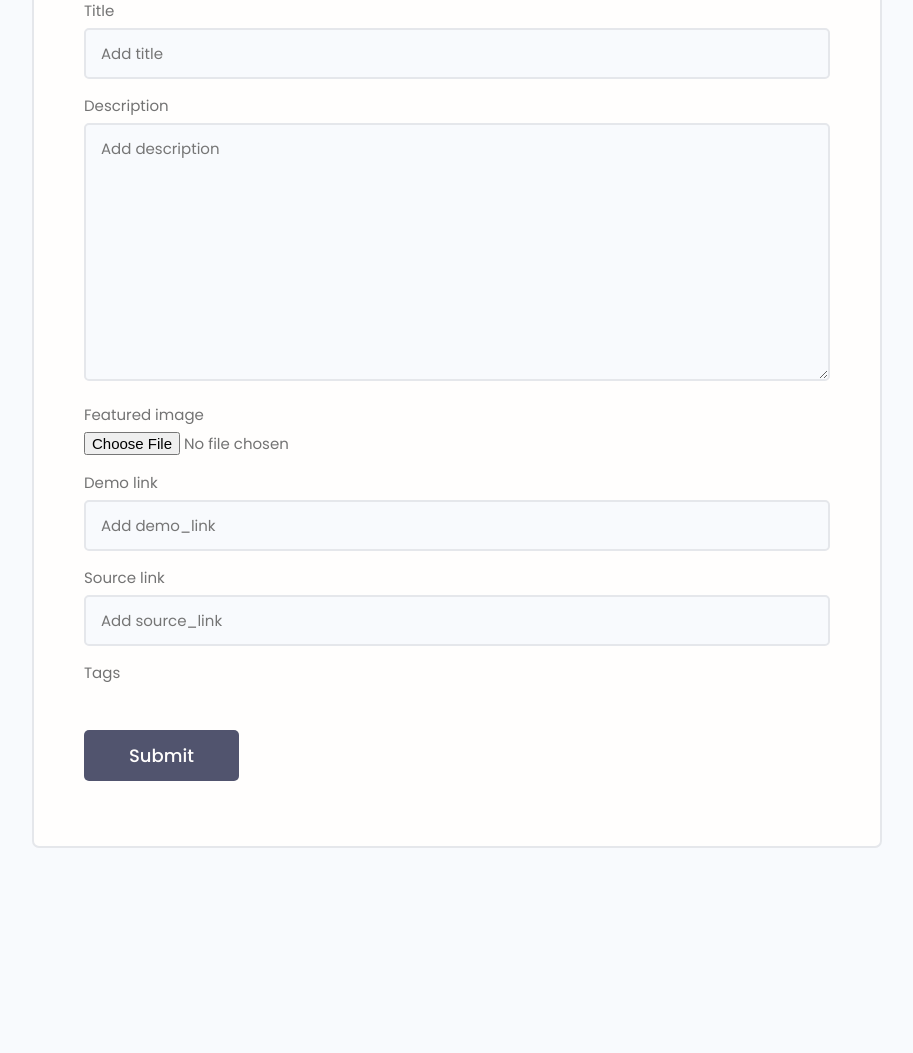
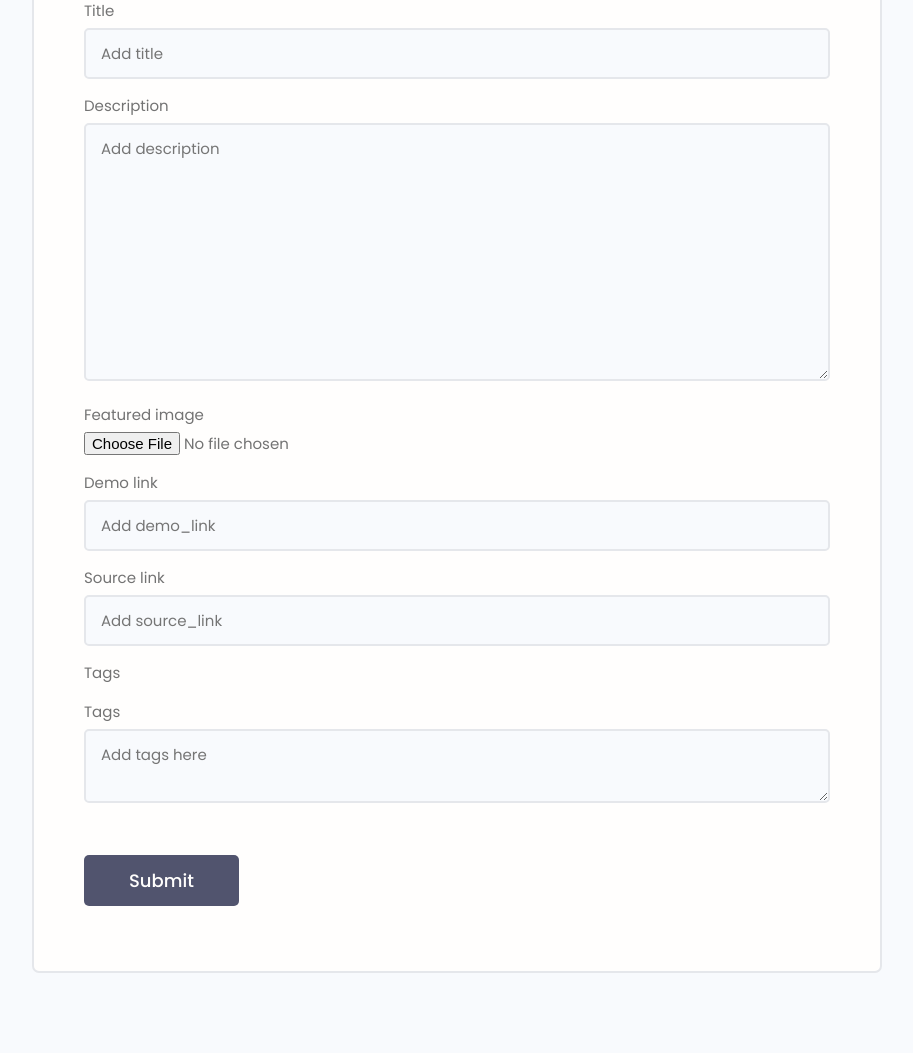
Before and after one commit to pydeveloperashish/DevSearch-Project-Django, a Django app: template projects/templates/projects/project_form.html in a window 1280 px wide. Shown: the part 274-1327 px from the top of the page, without its empty margins (183-1096 px from the left). Before the commit the page ends 1122 px from the top, so only its background shows below. Run offline with Django 4.2, Linux system fonts and the light colour scheme; the template is opened without the code that fills it: values that come from a table or form of the project are taken from there, others are empty; parts of the project's set-up code (start-up, migrations or seed data) failed here and were passed over; some libraries are stand-ins or nearby versions.

Commit message:
adding new project tags feature added

```diff
--- a/projects/templates/projects/project_form.html
+++ b/projects/templates/projects/project_form.html
@@ -17,6 +17,11 @@
                         {{ field }}
                     </div>
                 {% endfor %}
+                <div class="form__field">
+                    <label for="formInput#text">Tags</label>
+                    <textarea class="input" name="newtags" placeholder="Add tags here" ></textarea>
+                </div>
+
                     <input class="btn btn--sub btn--lg  my-md" type="submit" value="Submit" />
                 </form>
             </div>
--- a/projects/views.py
+++ b/projects/views.py
@@ -65,9 +65,13 @@ def updateProject(request, pk):
     form = ProjectForm(instance = project)
     if request.method == 'POST':
         # print(request.POST)
+        newtags = request.POST.get('newtags').replace(',', " ").split()
         form = ProjectForm(request.POST, request.FILES, instance = project)
         if form.is_valid():
-            form.save()
+            project = form.save()
+            for tag in newtags:
+                tag, created = Tag.objects.get_or_create(name = tag)
+                project.tags.add(tag)
             return redirect('account')
 
     context = {"form": form}
```
